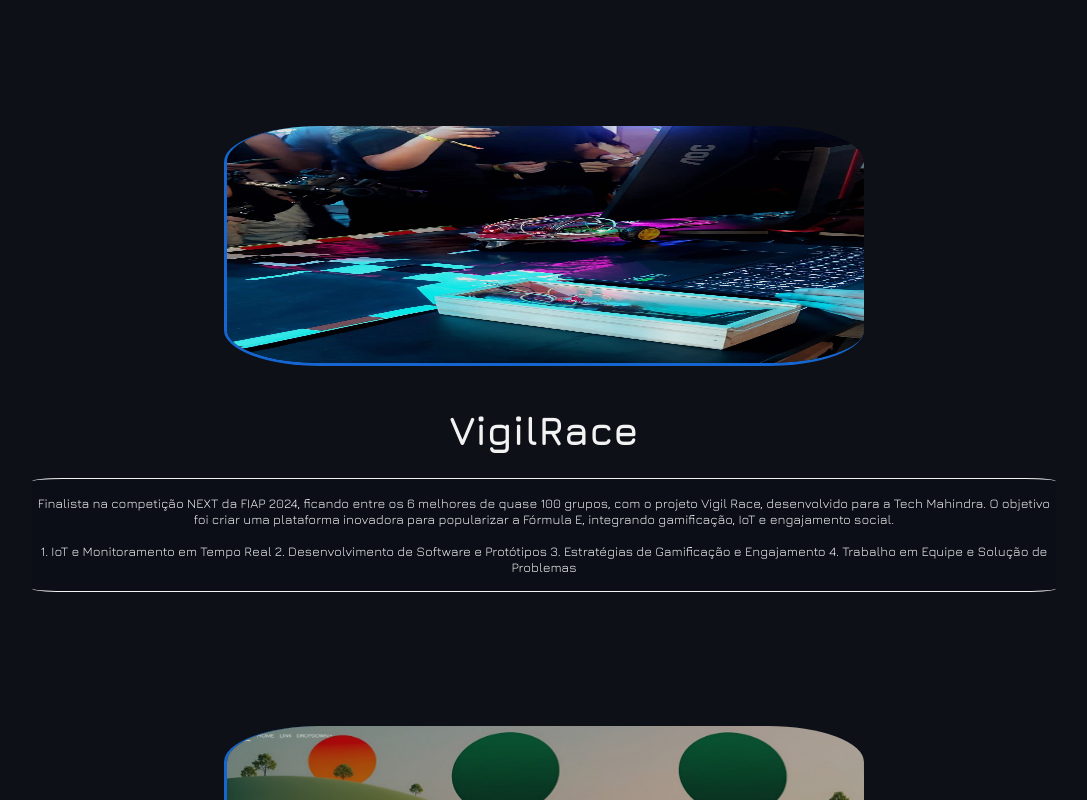
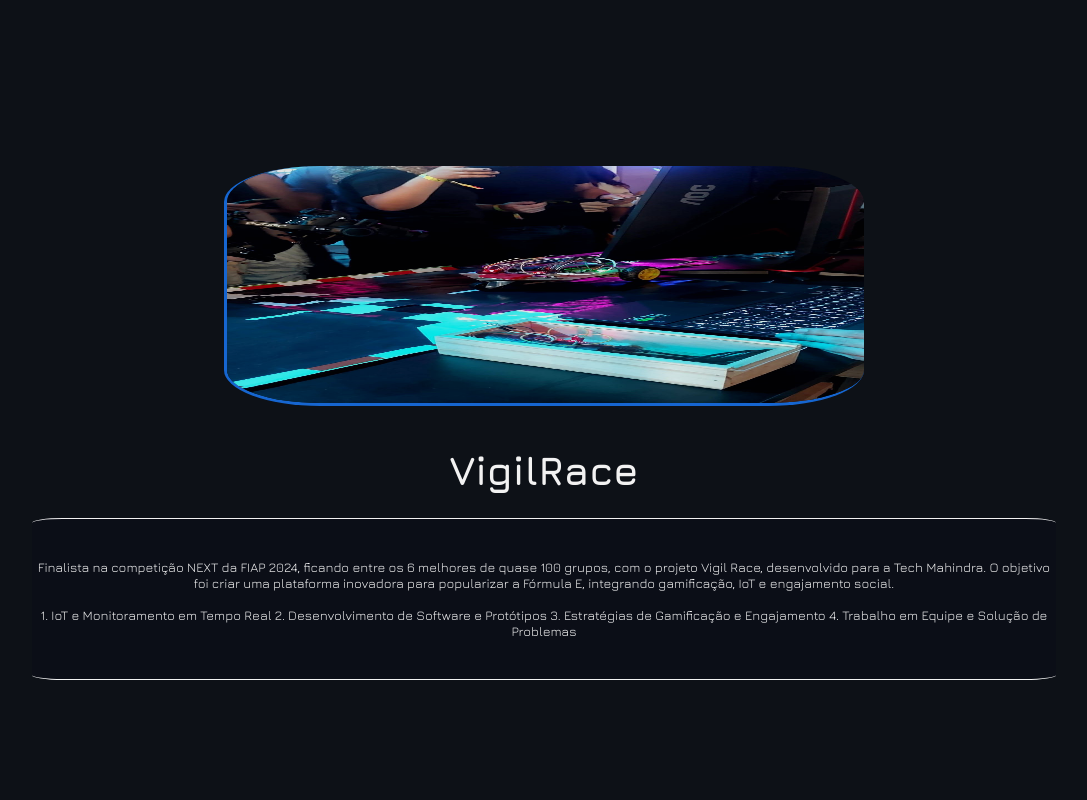
Before and after one commit to guta231/portifoliov2, a React (Vite) app: page / in a window 1280 px wide. Shown: the part 1100-1900 px from the top of the page, without its empty margins (96-1183 px from the left). Built offline with nearby package versions, Linux system fonts and the light colour scheme.

Commit message:
Atualizando e melhorando responsividade

```diff
--- a/src/components/About.jsx
+++ b/src/components/About.jsx
@@ -54,7 +54,7 @@
         border-radius: 3%;
         background-color: #05051d3b;
     p{
-        margin: 10px;
+        margin: 5vh;
         text-align: center;
         font-family: "Jura", serif;
     }
@@ -69,6 +69,9 @@
         width: 80%;
         height: 60%;
         margin-left: 10%;
+        p{
+            margin: 1vh;
+        }
     }
     `
 
--- a/src/components/ProjetosSection.jsx
+++ b/src/components/ProjetosSection.jsx
@@ -17,7 +17,7 @@
     display: flex;
     justify-content: center;
     gap: 10vw;
-    margin-top: 15vh;
+    margin-top: 20vh;
     transition: opacity 1s ease-in-out;
 
     &.in-view {
@@ -64,8 +64,8 @@
         width: 35vw;
     }
     p{
-        margin-top: 2vh;
-        margin-bottom: 2vh;
+        margin-top: 5vh;
+        margin-bottom: 5vh;
         font-family: "Jura", serif;
     }
 
```
